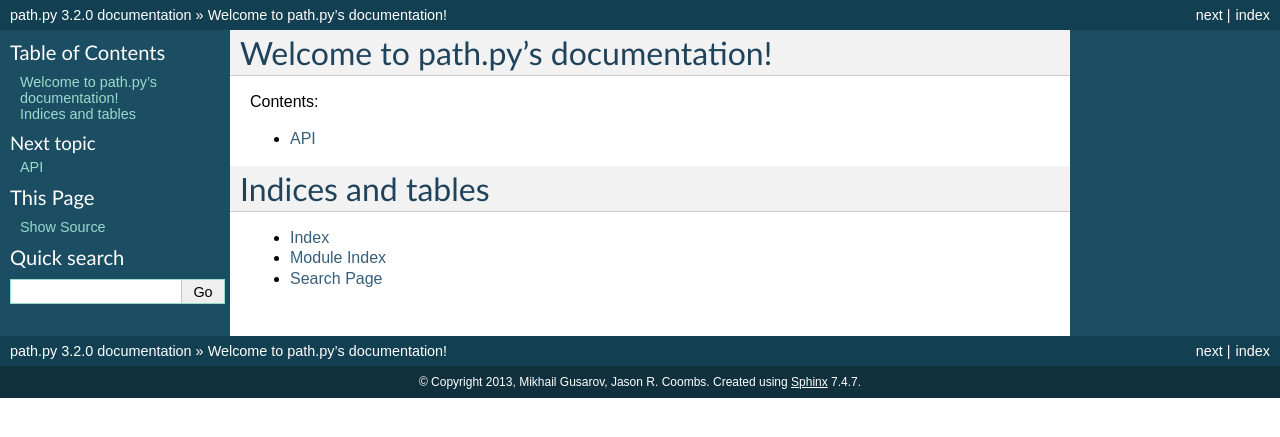
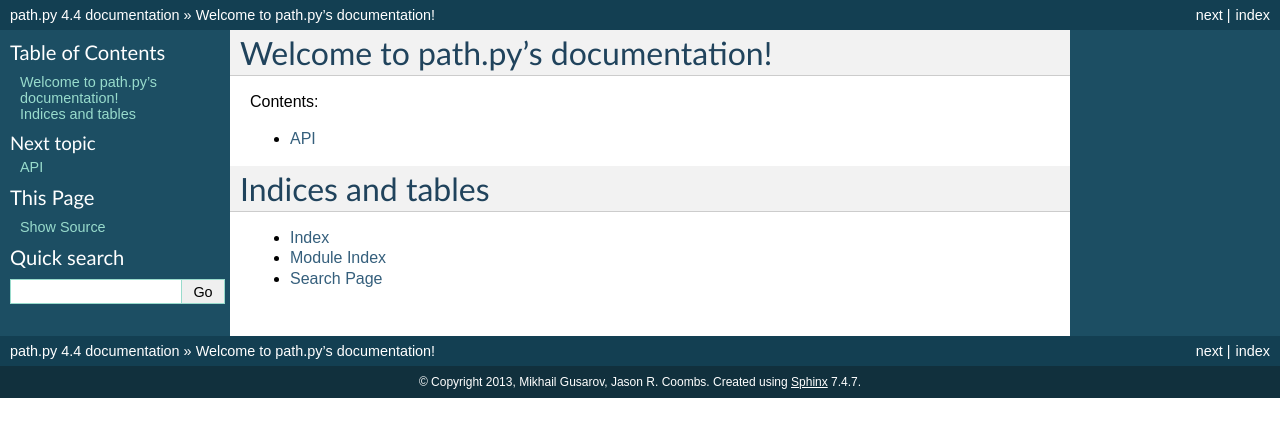
Before and after one commit to jaraco/path, a Sphinx documentation site: the page built from docs/index.rst, in a window 1280 px wide. Shown: the top 437 px of the page. Built offline with Sphinx 7.4.7, drawn with Linux system fonts in a browser that asks for light colours.

Commit message:
Have docs load version from module.

```diff
--- a/docs/conf.py
+++ b/docs/conf.py
@@ -2,8 +2,12 @@
 
 project = u'path.py'
 copyright = u'2013, Mikhail Gusarov, Jason R. Coombs'
-version = '3.2'
-release = '3.2.0'
+
+import path
+import re
+
+release = path.__version__
+version = re.match('[^.]+[.][^.]+', release).group(0)
 
 pygments_style = 'sphinx'
 html_theme = 'default'
```
